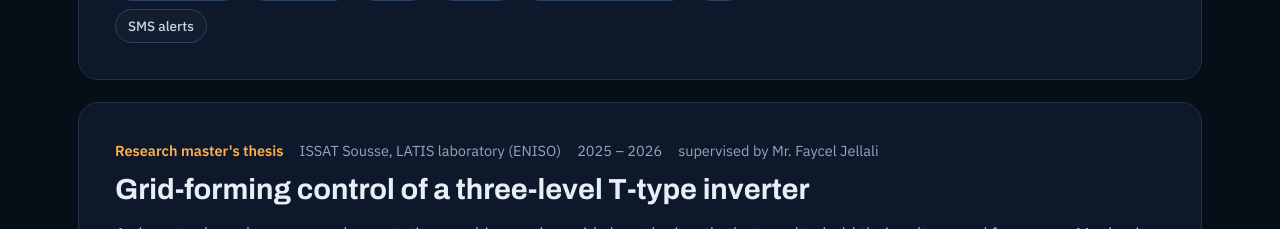
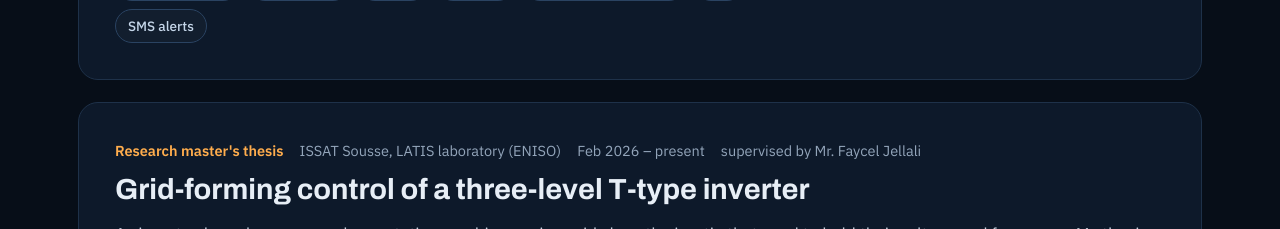
Before and after one commit to khalilsaidi-bit/khalilsaidi-bit.github.io, a plain HTML site: page index.html in a window 1280 px wide. Shown: the part 4380-4609 px from the top of the page. Drawn offline with Linux system fonts and the light colour scheme.

Commit message:
LATIS thesis internship started in Feb 2026
Co-Authored-By: Claude Opus 5.5 <noreply@anthropic.com>
Claude-Session: https://claude.ai/code/session_01DEoDWbvubgDUHggPZHp2xf

```diff
--- a/index.html
+++ b/index.html
@@ -425,7 +425,7 @@ footer .wrap{display:flex;justify-content:space-between;flex-wrap:wrap;gap:10px}
 
       <article class="proj wide rv">
         <div>
-          <div class="meta"><b>Research master's thesis</b><span>ISSAT Sousse, LATIS laboratory (ENISO)</span><span>2025 – 2026</span><span>supervised by Mr. Faycel Jellali</span></div>
+          <div class="meta"><b>Research master's thesis</b><span>ISSAT Sousse, LATIS laboratory (ENISO)</span><span>Feb 2026 – present</span><span>supervised by Mr. Faycel Jellali</span></div>
           <h3>Grid-forming control of a three-level T-type inverter</h3>
           <p>As inverter-based sources replace rotating machines, microgrids lose the inertia that used to hold their voltage and frequency. My thesis asks whether droop control with filtered powers lets a 10 kVA, 400 V three-level T-type inverter, connected through an LCL filter, form a clean voltage on its own, couple smoothly to a weak grid (short-circuit ratio 3) and stay stable through setpoint changes and grid disturbances.</p>
           <div class="cols2">
@@ -534,7 +534,7 @@ footer .wrap{display:flex;justify-content:space-between;flex-wrap:wrap;gap:10px}
     <div style="position:relative">
     <ol class="timeline" id="timeline">
       <li class="rv"><span class="dot" aria-hidden="true"></span>
-        <span class="when">Jun 2026 – present</span>
+        <span class="when">Feb 2026 – present</span>
         <h3>Control and power engineer, research internship</h3>
         <p class="org">Laboratory of Advanced Technology and Intelligent Systems (LATIS), ENISO</p>
         <p>Master's thesis on grid-forming control of a three-level T-type inverter in MATLAB/Simulink: droop control, cascaded dq loops, three-level SVPWM, neutral-point balancing, grid synchronisation and fault ride-through.</p></li>
```
